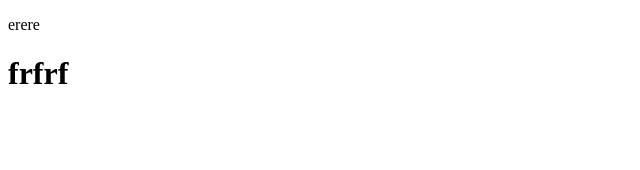
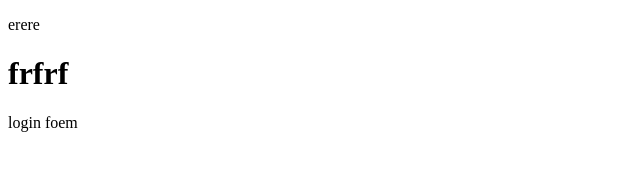
Before and after one commit to animucodz/sampleapp, a plain HTML site: page index.html in a window 1280 px wide. Shown: the full height of the page, 0-640 px from the left. Drawn offline with Linux system fonts and the light colour scheme.

Commit message:
login form

```diff
--- /dev/null
+++ b/dir2/app2.js
@@ -0,0 +1 @@
+text
--- a/index.html
+++ b/index.html
@@ -9,5 +9,6 @@
 <body>
     <p>erere</p>
     <h1>frfrf</h1>
+    login foem
 </body>
 </html>
```
Also changed, not shown: login.html (added, +1 -0 lines), log.txt (added).
